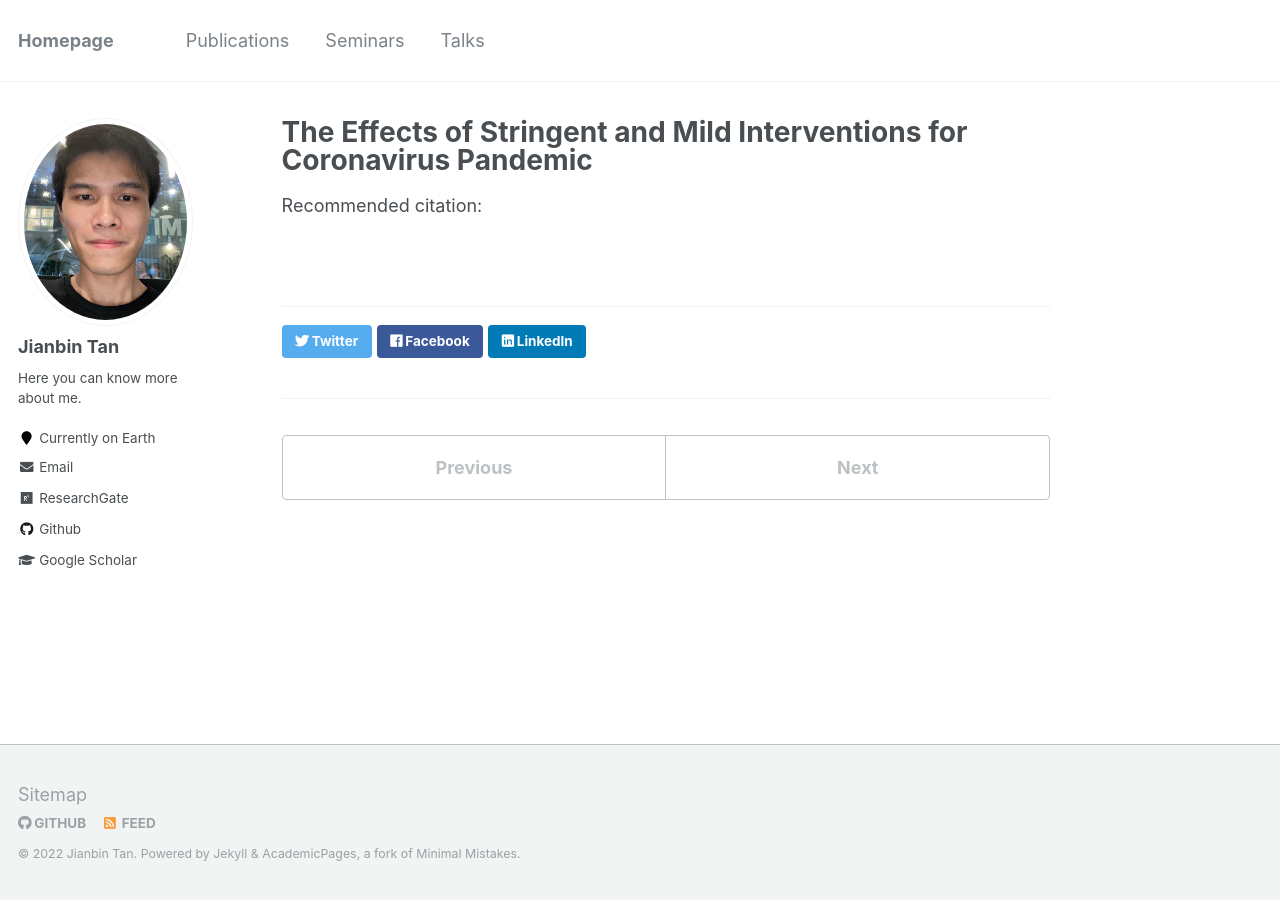
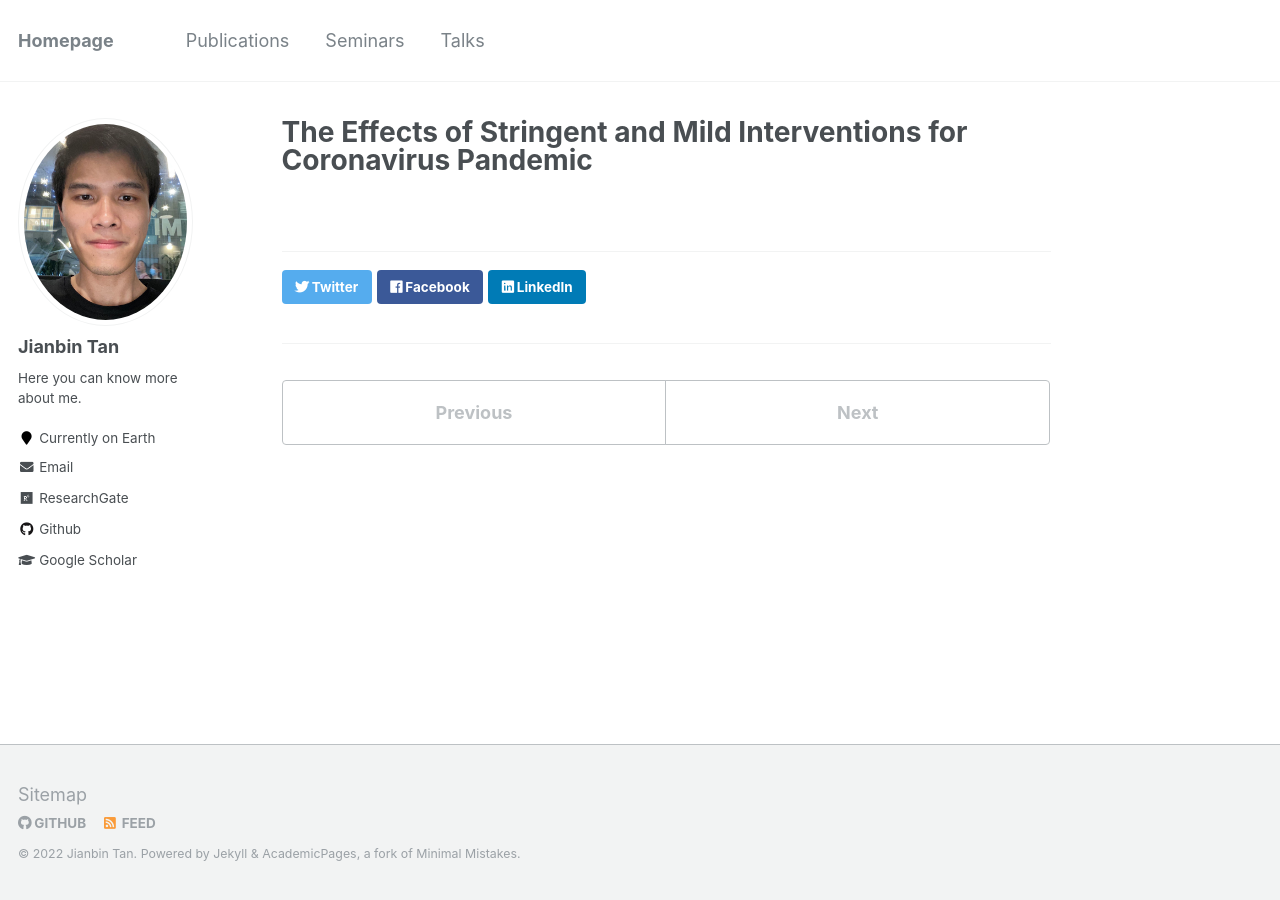
Before and after one commit to Tan-jianbin/Tan-jianbin.github.io, a Jekyll site: the page built from _publications/JASA1.md, in a window 1280 px wide. Built offline with Jekyll 4.4.1, drawn with Linux system fonts in a browser that asks for light colours.

Commit message:
Update JASA1.md

```diff
--- a/_publications/JASA1.md
+++ b/_publications/JASA1.md
@@ -6,6 +6,6 @@ excerpt: 'Ting Tian, Jianbin Tan, Wenxiang Luo, Yukang Jiang, Minqiong Chen, Son
 date: 2021-04-22
 venue: 'Journal of the American Statistical Association'
 paperurl: ''
-citation:  ''
+citation:
 
 ---
```
